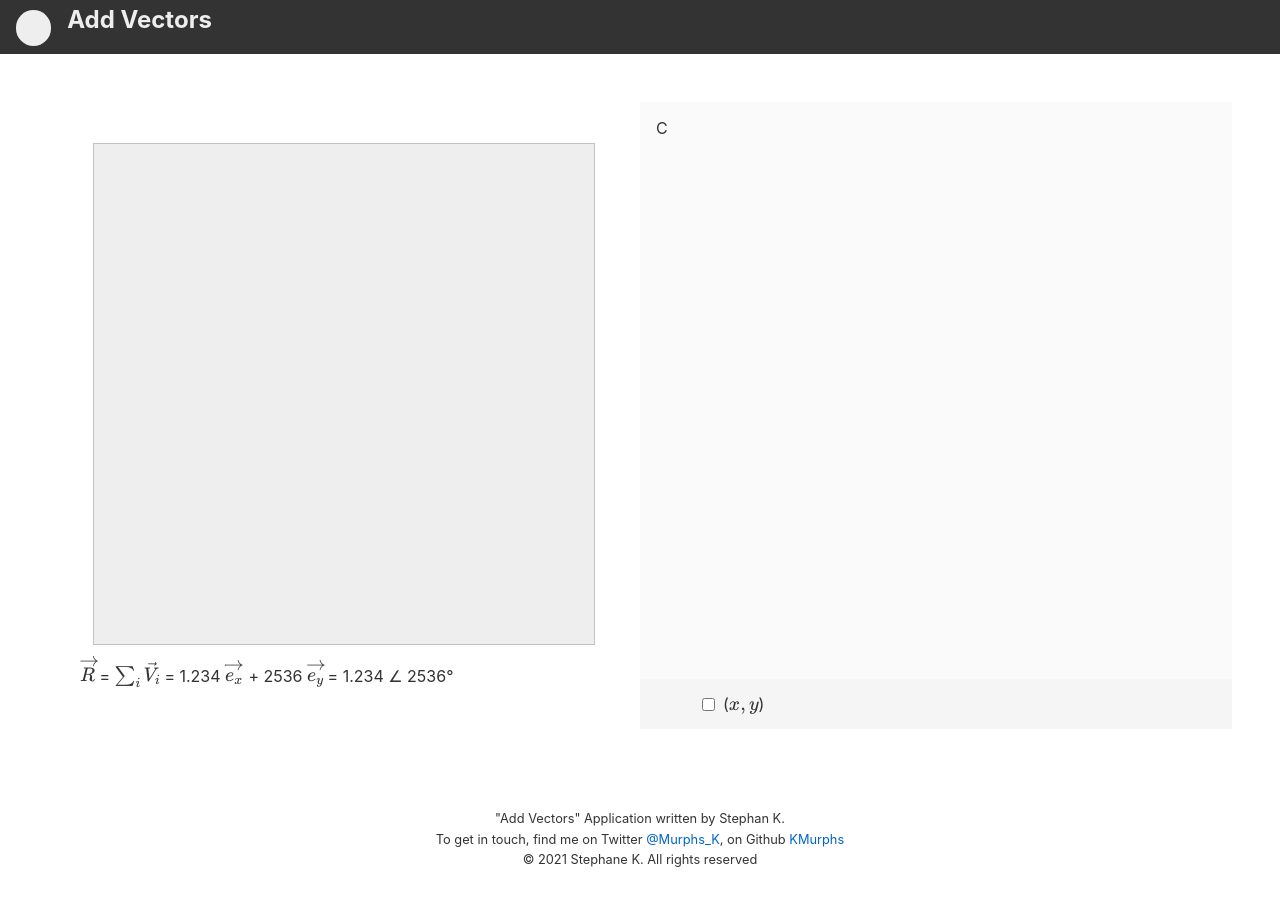
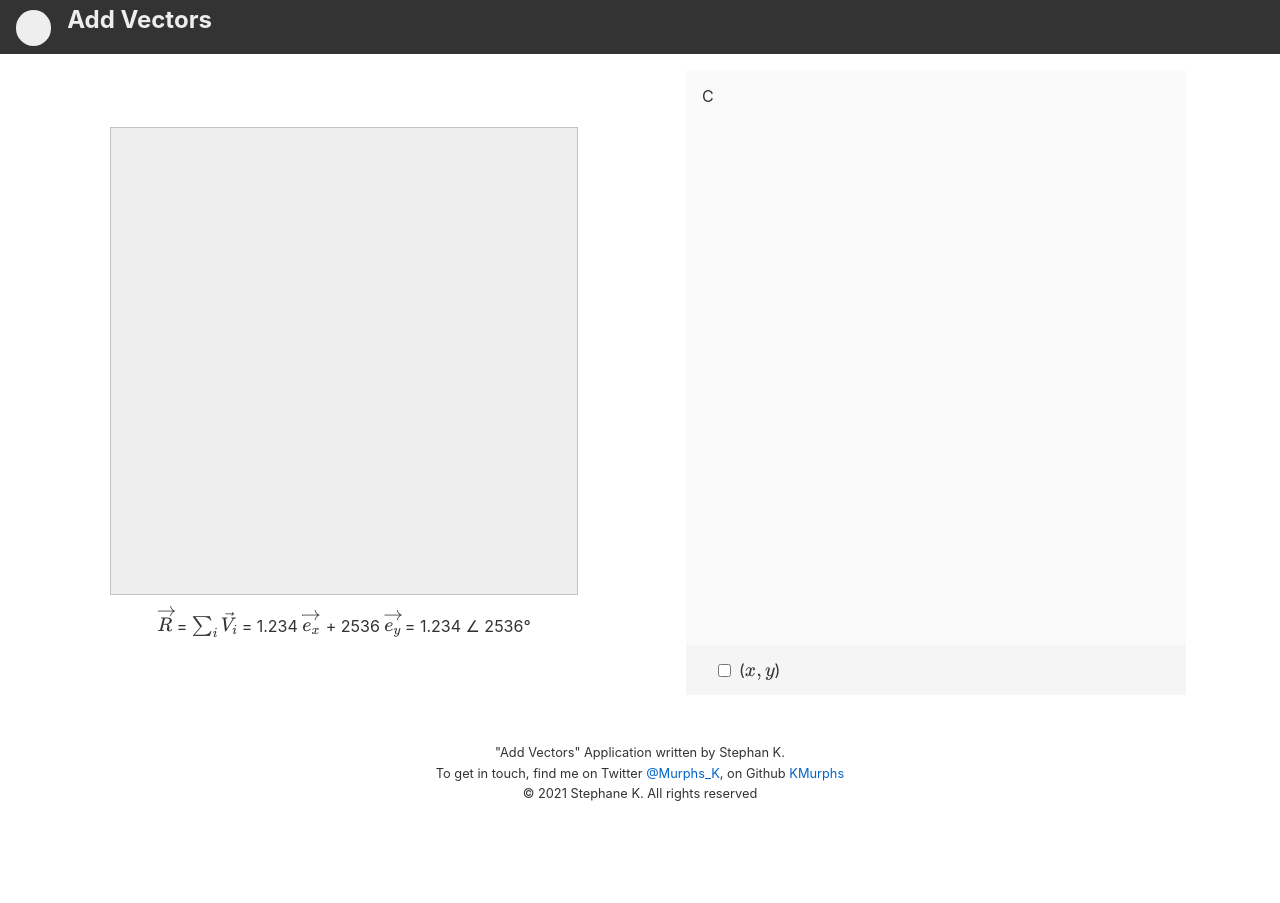
Before and after one commit to KMurphs/math-calculators, a Svelte app in the folder add-vectors/: page / in a window 1280 px wide. After the commit the page ends 837 px from the top, so only its background shows below. Built offline with nearby package versions, Linux system fonts and the light colour scheme.

Commit message:
Made canvas responsive.

```diff
--- a/add-vectors/src/App.svelte
+++ b/add-vectors/src/App.svelte
@@ -129,7 +129,7 @@ header .icon{
     align-items: center;
     border-radius: 50%;
     font-size: 1.2rem;
-    padding-left: 0.3rem;
+    padding-left: 0.2rem;
     margin-right: 1rem;
     color: #333;
 }
@@ -167,6 +167,7 @@ main{
 	max-width: min(50vh, 100%);
 	margin: 0 auto;
 	padding: 1rem;
+	overflow: auto;
 }
 #canvas-container canvas{
 	border: 1px solid #c3c3c3;
@@ -177,6 +178,9 @@ main{
 }
 #canvas-container canvas{
 	margin-bottom: .5rem;
+}
+#canvas-container #resultant{
+	margin: 0 auto;
 }
 
 
@@ -209,6 +213,7 @@ main{
 .menu-items-container__inner{
 	display: flex;
 	justify-content: space-between;
+	background: #f5f5f5;
 }
 .menu-item{
 	/* padding: .7rem .8rem; */
@@ -260,21 +265,36 @@ button.menu-item{
 	main{
 		flex-wrap: wrap;
 		max-width: 100%;
-		padding: 3rem;
+		padding: 1rem 3rem;
 	}
 	#canvas-container{
 		flex: 0 0 100%;
 		display: flex;
 		flex-direction: column;
 		justify-content: center;
-		padding: 0 2rem;
+		max-width: 500px;
+		height: 100%;
+		/* padding: 0 2rem; */
 	}
 	#canvas-container,
 	#menu-items-container,
 	#input-container{
 		width: 50%;
 		/* padding: 0 2rem; */
-		max-width: 50vw;
+		/* max-width: 50vw; */
+		/* max-width: 500px; */
+		/* max-width: calc(50vw - 4rem); */
+	}
+	#menu-items-container,
+	#input-container{
+		/* padding: 0 2rem; */
+		/* max-width: 50vw; */
+		max-width: 500px;
+		/* max-width: calc(50vw - 4rem); */
+	}
+	#menu-items-container{
+		margin: 0 auto;
+		/* background: none; */
 	}
 	label.menu-item{
 		padding: .5rem 1rem;
```
